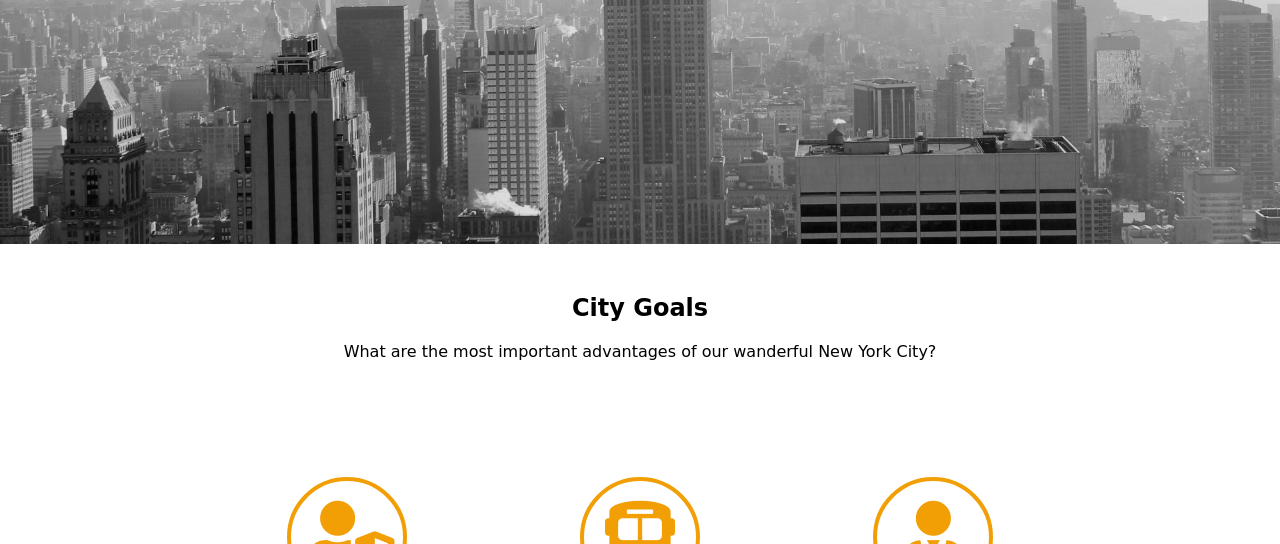
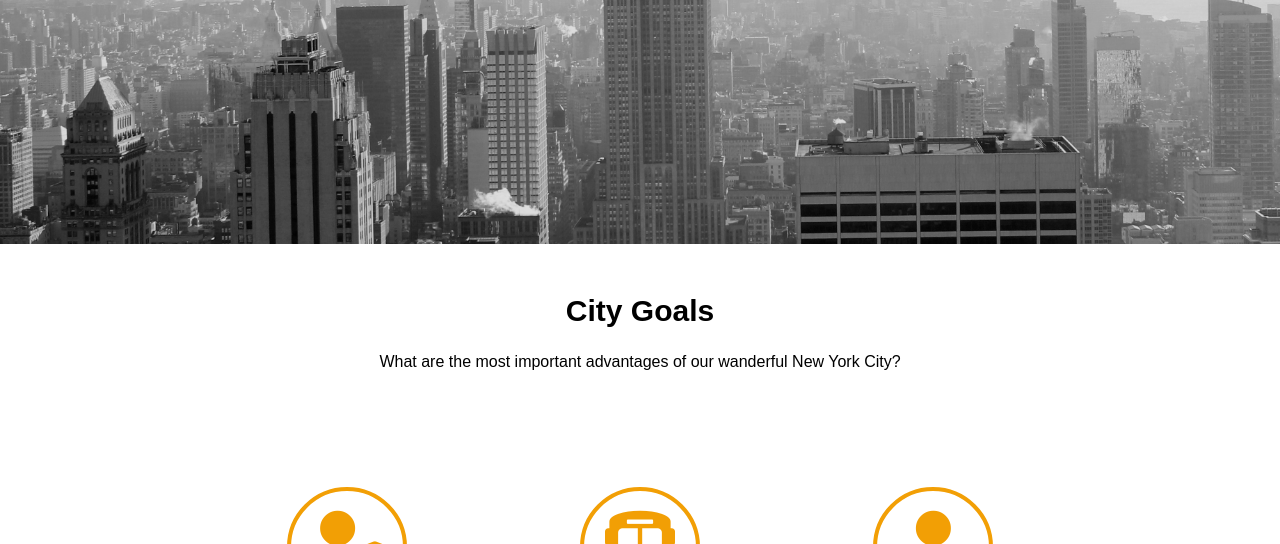
Before and after one commit to Oskar-Michal-Rykowski/easy-project-web, a website: page index.html in a window 1280 px wide. Shown: the part 556-1100 px from the top of the page. Drawn offline with Linux system fonts and the light colour scheme.

Commit message:
Change font

```diff
--- a/index.html
+++ b/index.html
@@ -6,8 +6,6 @@
     <title>Easy Project Website</title>
     <link rel="stylesheet" href="vendor/bootstrap-grid.css">
     <link rel="stylesheet" href="https://use.fontawesome.com/releases/v5.5.0/css/all.css">
-    <link rel="preconnect" href="https://fonts.gstatic.com">
-    <link href="vendor/Staatliches-Regular.ttf" rel="stylesheet">
     <link rel="stylesheet" href="css/style.css">
   </head>
 
@@ -47,7 +45,7 @@
 
     <section class="city-goals">
 
-      <div class="city-goals-title">
+      <div class="section-decription">
         <h1>City Goals</h1>
         <p>What are the most important advantages of our wanderful New York City?</p>
       </div>
@@ -75,7 +73,7 @@
 
     <section class="resources">
 
-        <div class="city-goals-title">
+        <div class="section-decription">
           <h1>Resources</h1>
           <p>Read articles about the most important topics</p>
         </div>
--- a/sass/style.scss
+++ b/sass/style.scss
@@ -3,7 +3,7 @@
 $color-one: #f29f05;
 $color-two: #f2f2f2;
 
-$font-main: 'Viaoda Libre', cursive;
+$font-main: 'Signika', sans-serif;
 
 /* Global */
 
@@ -102,6 +102,7 @@ nav ul li a {
 
 .slogans {
   font-family: $font-main;
+  font-size: 30px;
   position: absolute;
   margin-top: 20%;
   text-align: center;
@@ -132,9 +133,13 @@ nav ul li a {
   margin: 10px 200px;
 }
 
-.city-goals-title {
+.section-decription {
   text-align: center;
   margin-top: 50px;
+}
+
+.section-decription h1 {
+  font-size: 30px;
 }
 
 .city-goals .feature {
```
Also changed, not shown: css/style.css, 1 other file.
